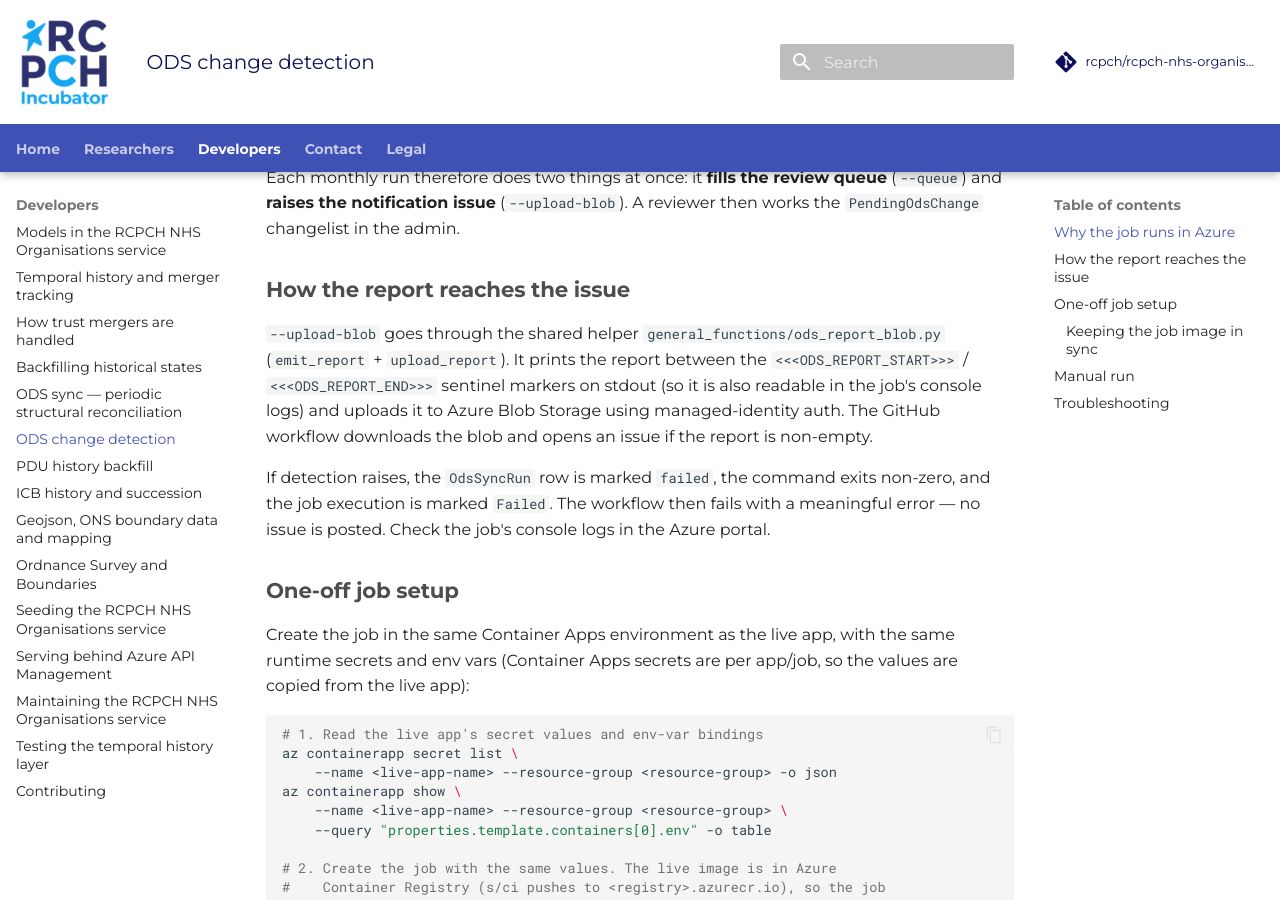
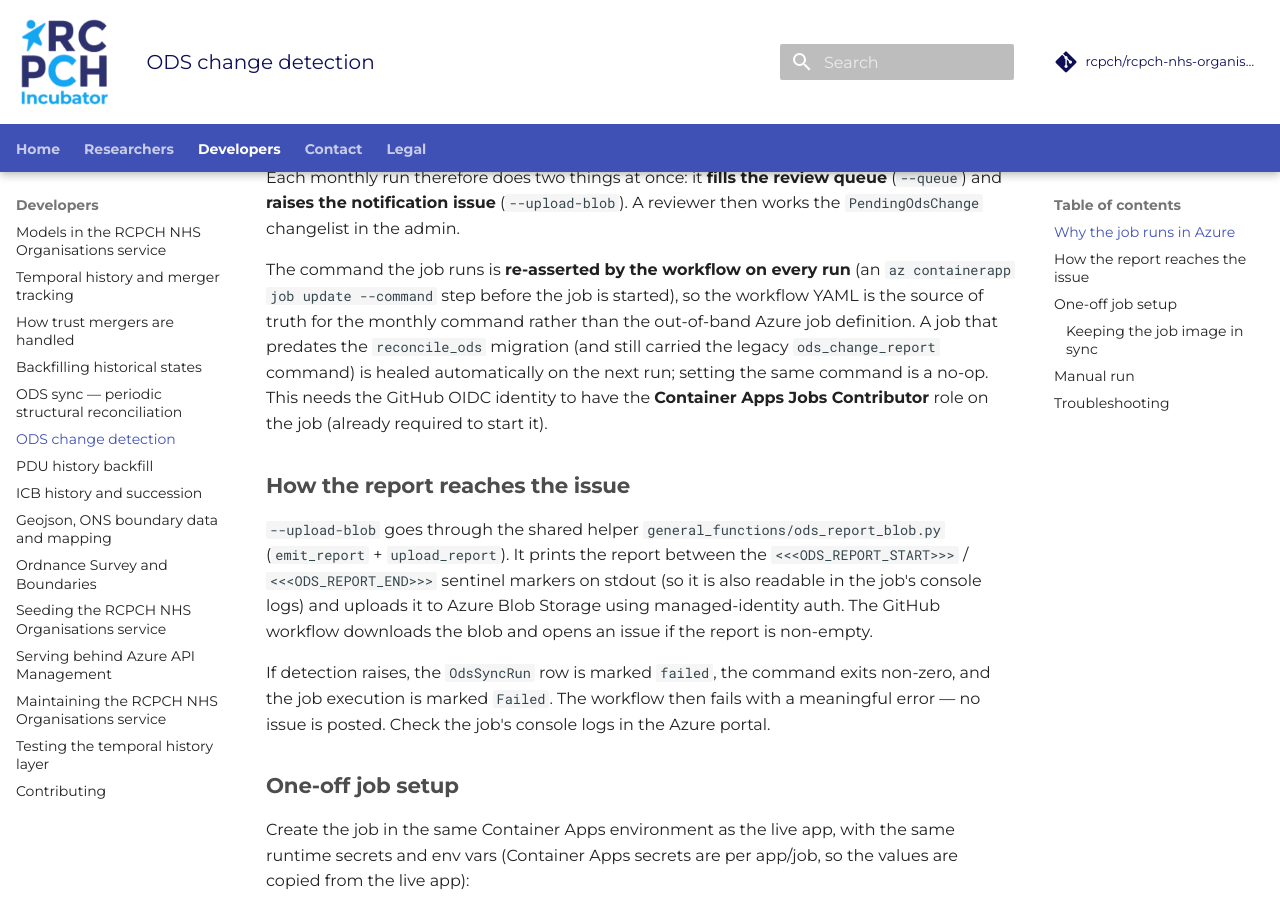
Before and after one commit to rcpch/rcpch-nhs-organisations, an MkDocs documentation site: the page built from documentation/docs/developer/ods-change-detection.md, in a window 1280 px wide and 900 px high, scrolled down 2326 px. Built offline with MkDocs 1.6.1 and Material for MkDocs 9.7.7, drawn with Linux system fonts in a browser that asks for light colours; comment, search, counter and statistics services are not loaded; some of the changed text lies outside the part shown.

Commit message:
ci(ods-detection): enforce the incremental reconcile_ods command on the monthly job
The monthly workflow only started the Azure Container Apps Job; the command it
ran lived solely in the out-of-band job definition, so a job created before the
reconcile_ods migration would still run the legacy ods_change_report with no
visible signal in the repo.

Add an 'az containerapp job update --command' step (after Azure login, before
start) that re-asserts 'reconcile_ods --mode incremental --dry-run --queue
--upload-blob' on every run. Setting the same command is a no-op, so this is
safe monthly and makes the workflow YAML the source of truth for what runs,
self-healing a stale job. Needs the Container Apps Jobs Contributor role the
OIDC identity already has to start the job.

Also refresh ods-change-detection.md and the AGENTS.md workflow table, which
still described the retired three-check ods_change_report.

```diff
--- a/documentation/docs/developer/ods-change-detection.md
+++ b/documentation/docs/developer/ods-change-detection.md
@@ -61,6 +61,15 @@
 Each monthly run therefore does two things at once: it **fills the review
 queue** (`--queue`) and **raises the notification issue** (`--upload-blob`). A
 reviewer then works the `PendingOdsChange` changelist in the admin.
+
+The command the job runs is **re-asserted by the workflow on every run** (an
+`az containerapp job update --command` step before the job is started), so the
+workflow YAML is the source of truth for the monthly command rather than the
+out-of-band Azure job definition. A job that predates the `reconcile_ods`
+migration (and still carried the legacy `ods_change_report` command) is healed
+automatically on the next run; setting the same command is a no-op. This needs
+the GitHub OIDC identity to have the **Container Apps Jobs Contributor** role on
+the job (already required to start it).
 
 ## How the report reaches the issue
 
@@ -182,4 +191,4 @@
 | Job log shows "SystemCheckError: System check identified some issues" | A Django system check is failing at startup (e.g. `4_0.E001` — `CSRF_TRUSTED_ORIGINS` values must start with `http://` or `https://`). This kills `manage.py` before the command runs. Check `DJANGO_CSRF_TRUSTED_ORIGINS` and `DJANGO_ALLOWED_HOSTS` on the job's env vars. |
 | Workflow fails at "Start ODS change detection job" | The job does not exist (create it — see one-off setup) or its name does not match `ods-change-detection`. |
 | Workflow shows status "unknown" | The `az containerapp job execution show` output was corrupted by stderr warnings mixed into the JSON. Fixed by capturing stdout and stderr separately. |
-| Issue opened but no rows in the review queue | The job ran without `--queue`. Add `--queue` to the job's command so each run fills `PendingOdsChange` as well as raising the issue. |
+| Issue opened but no rows in the review queue | The job ran without `--queue`. The workflow now re-asserts `--queue` via `az containerapp job update --command` before each run, so this should self-heal; if it persists, check that the enforce-command step succeeded. |
```
Also changed, not shown: AGENTS.md (+1 -1 lines), 1 other file.
